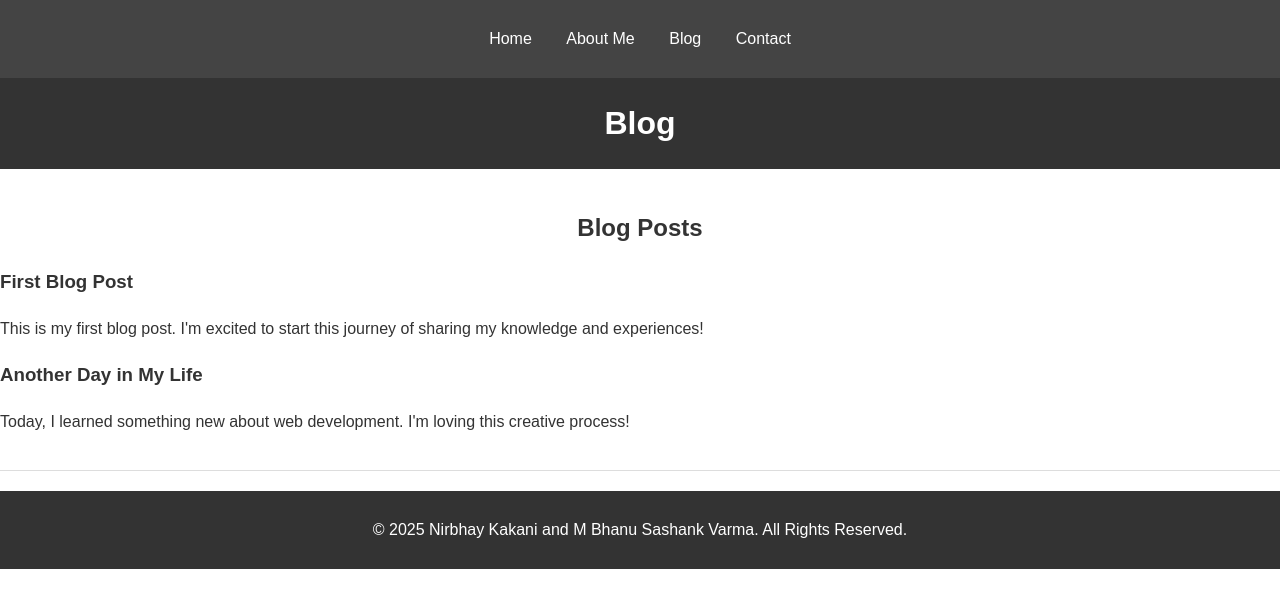
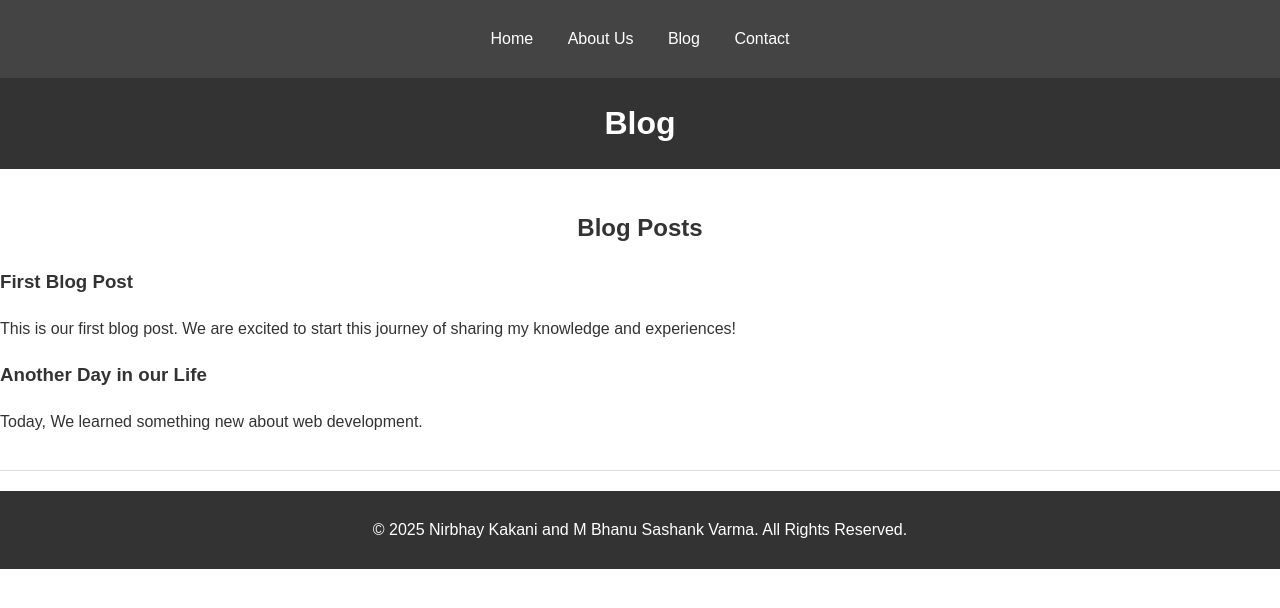
Before and after one commit to nirbhaykakani/our-blog, a plain HTML site: page blog.html in a window 1280 px wide. Drawn offline with Linux system fonts and the light colour scheme.

Commit message:
Update blog.html

```diff
--- a/blog.html
+++ b/blog.html
@@ -3,14 +3,14 @@
 <head>
   <meta charset="UTF-8">
   <meta name="viewport" content="width=device-width, initial-scale=1.0">
-  <title>Blog - My Personal Blog</title>
+  <title>Blog - Our Personal Blog</title>
   <link rel="stylesheet" href="styles.css">
 </head>
 <body>
     <nav class="navbar">
       <ul>
         <li><a href="index.html">Home</a></li>
-        <li><a href="about.html">About Me</a></li>
+        <li><a href="about.html">About Us</a></li>
         <li><a href="blog.html">Blog</a></li>
         <li><a href="contact.html">Contact</a></li>
       </ul>
@@ -25,11 +25,11 @@
             <h2>Blog Posts</h2>
             <article class="blog-post">
               <h3>First Blog Post</h3>
-              <p>This is my first blog post. I'm excited to start this journey of sharing my knowledge and experiences!</p>
+              <p>This is our first blog post. We are excited to start this journey of sharing my knowledge and experiences!</p>
             </article>
             <article class="blog-post">
-              <h3>Another Day in My Life</h3>
-              <p>Today, I learned something new about web development. I'm loving this creative process!</p>
+              <h3>Another Day in our Life</h3>
+              <p>Today, We learned something new about web development. </p>
             </article>
           </section>
     </main>
```
